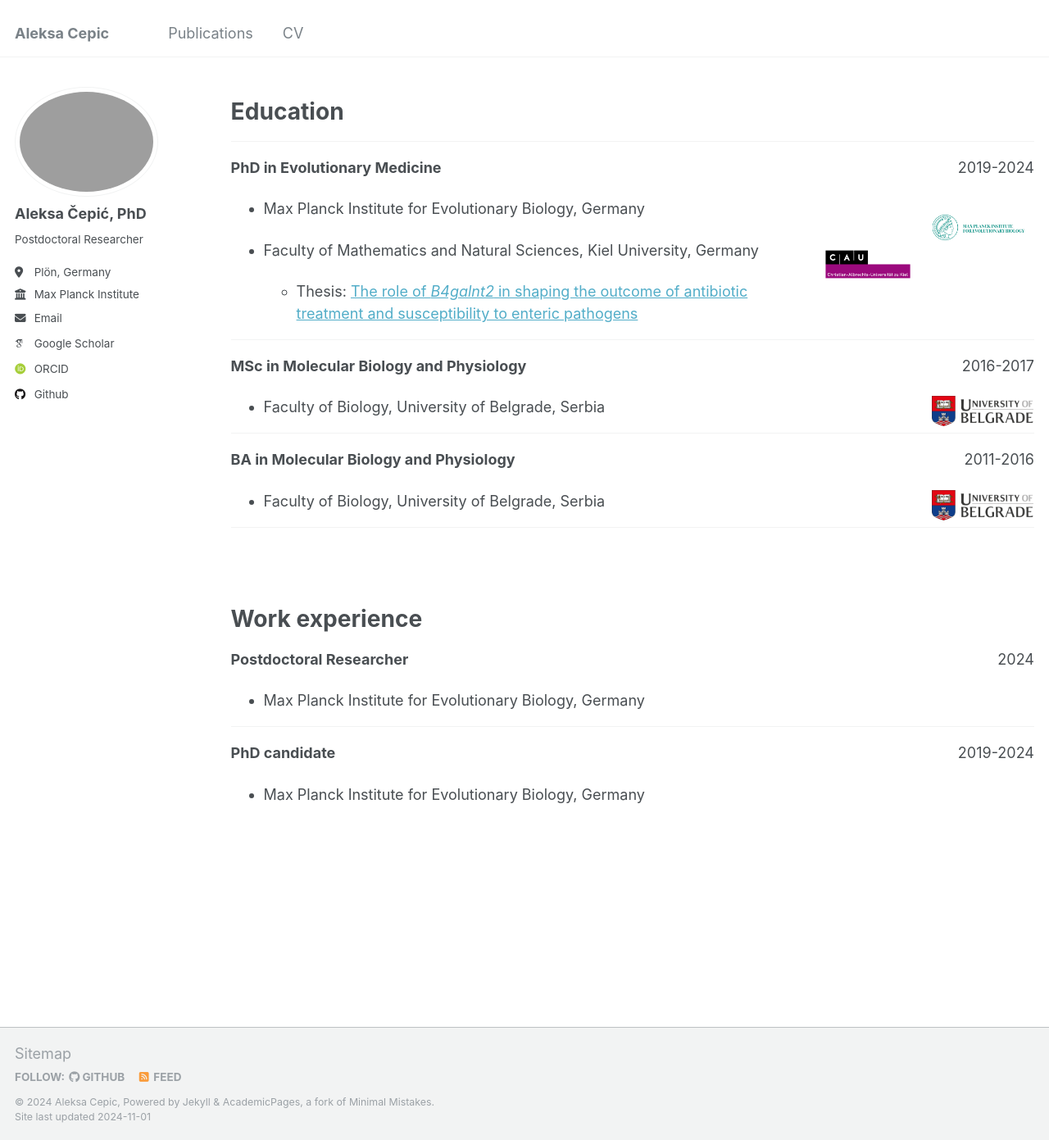
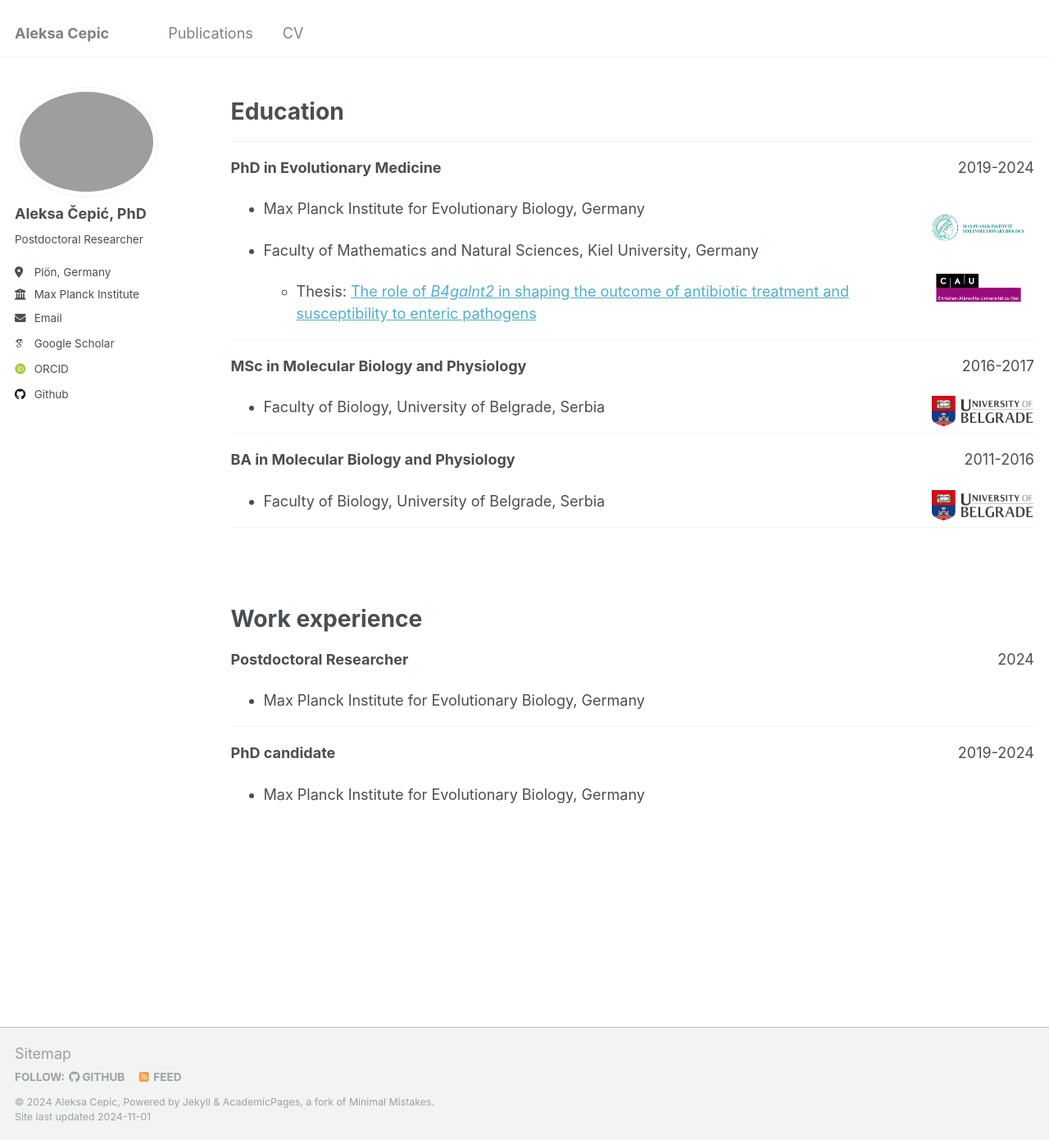
Before and after one commit to cepic-a/cepic-a.github.io, a Jekyll site: the page built from _pages/cv.md, in a window 1280 px wide and 1391 px high. Shown: the whole window at 82% size. Built offline with Jekyll 4.4.1, drawn with Linux system fonts in a browser that asks for light colours; some web fonts are replaced.

Commit message:
Update cv.md

```diff
--- a/_pages/cv.md
+++ b/_pages/cv.md
@@ -19,11 +19,9 @@
     <div class="clearix"></div>
 </p>
 
-<img align="right" src="../images/logo-maxplanck.png" width="135px" style="padding-right: 1px">
+<img align="right" src="../images/logo-maxplanck-cau.png" width="135px" style="padding-right: 1px">
 
   - Max Planck Institute for Evolutionary Biology, Germany
-
-<img align="right" src="../images/logo-cau.png" width="135px" style="padding-right: 1px">
 
   - Faculty of Mathematics and Natural Sciences, Kiel University, Germany
 
```
